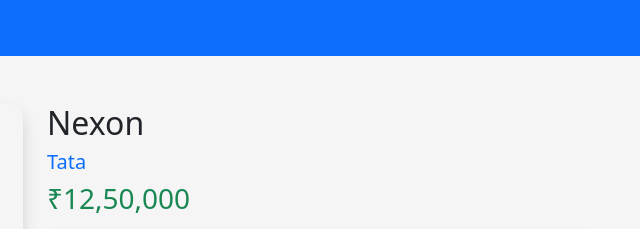
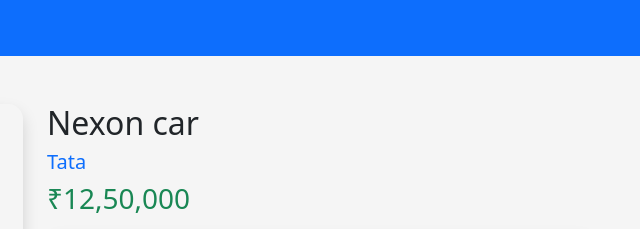
Before and after one commit to chatturock/Car-Sales-System, a plain HTML site: page details.html in a window 1280 px wide. Shown: the top 229 px of the page, 605-1245 px from the left. Drawn offline with nearby package versions, Linux system fonts and the light colour scheme.

Commit message:
Newly Updated

```diff
--- a/details.html
+++ b/details.html
@@ -74,7 +74,7 @@
 <script>
 const cars=[
 {
-brand:"Tata",model:"Nexon ",fuel:"Petrol",transmission:"Manual",mileage:"19.4 km/l",engine:"1199 cc",power:"118 bhp",torque:"170 Nm",seating:"5",bodyType:"SUV",driveType:"FWD",colour:"Blue",year:"2024",price:"₹12,50,000",description:"Compact SUV with 5-star safety and premium features.",features:["Touchscreen","Android Auto","Apple CarPlay","Reverse Camera","Cruise Control","6 Airbags","ABS with EBD","Auto Climate Control"],image:"images/nexon.avif"},
+brand:"Tata",model:"Nexon car",fuel:"Petrol",transmission:"Manual",mileage:"19.4 km/l",engine:"1199 cc",power:"118 bhp",torque:"170 Nm",seating:"5",bodyType:"SUV",driveType:"FWD",colour:"Blue",year:"2024",price:"₹12,50,000",description:"Compact SUV with 5-star safety and premium features.",features:["Touchscreen","Android Auto","Apple CarPlay","Reverse Camera","Cruise Control","6 Airbags","ABS with EBD","Auto Climate Control"],image:"images/nexon.avif"},
 {
 brand:"Tata",model:"Harrier",fuel:"Diesel",transmission:"Automatic",mileage:"16.8 km/l",engine:"1956 cc",power:"168 bhp",torque:"350 Nm",seating:"5",bodyType:"SUV",driveType:"FWD",colour:"White",year:"2024",price:"₹24,99,000",description:"Premium SUV with spacious cabin.",features:["Panoramic Sunroof","360 Camera","ADAS","6 Airbags","Touchscreen","Cruise Control","ABS","ESP"],image:"images/harrier.avif"},
 {
```
